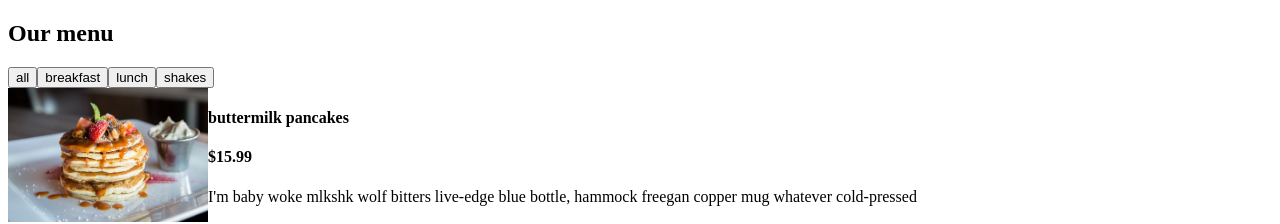
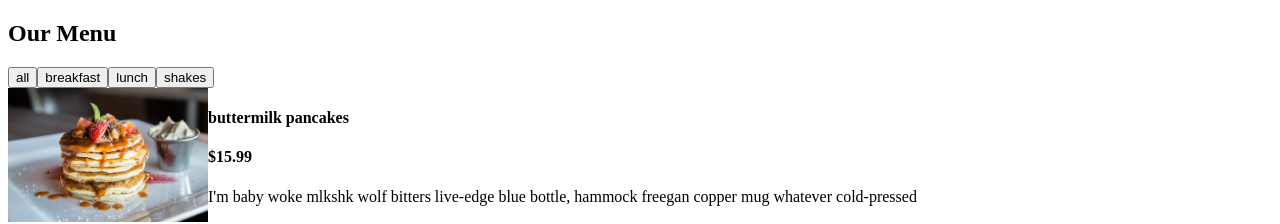
Before and after one commit to LaurenCummings/menu-project, a React (Vite) app: page / in a window 1280 px wide. Shown: the top 224 px of the page. Built offline with nearby package versions, Linux system fonts and the light colour scheme.

Commit message:
Capitalized title

```diff
--- a/src/App.jsx
+++ b/src/App.jsx
@@ -23,7 +23,7 @@ function App() {
     <main>
       <section className="menu section">
         <div className="title">
-          <h2>Our menu</h2>
+          <h2>Our Menu</h2>
           <div className="underline"></div>
         </div>
         <Categories categories={categories} filterItems={filterItems} />
```
